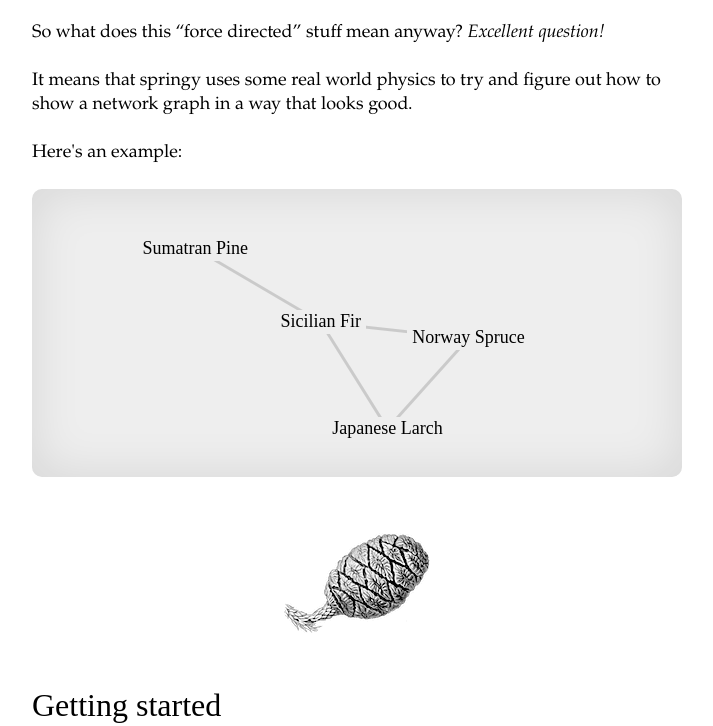
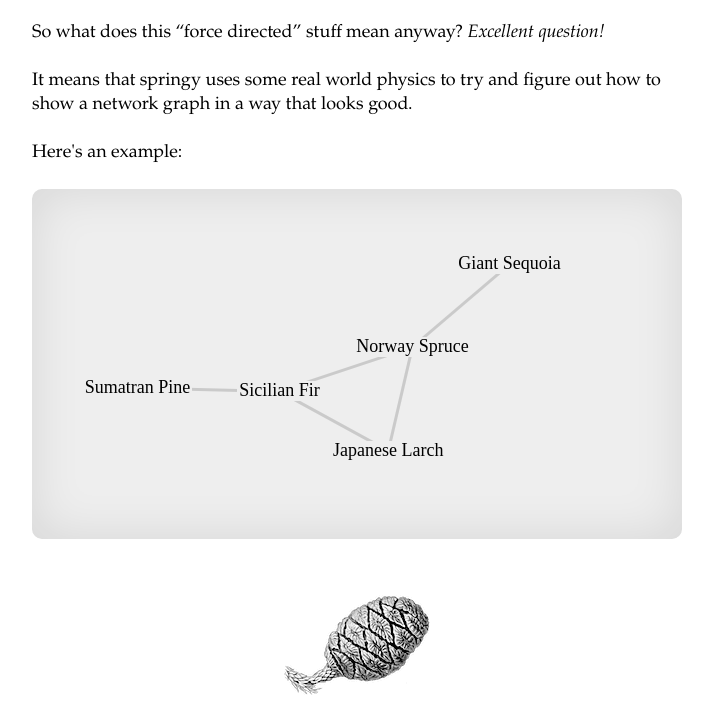
Before and after one commit to dhotson/springy, a plain HTML site: page index.html in a window 1280 px wide. Shown: the part 501-1227 px from the top of the page, without its empty margins (283-996 px from the left). Drawn offline with Linux system fonts and the light colour scheme; a web font is replaced by a local one.

Commit message:
Updated example

```diff
--- a/index.html
+++ b/index.html
@@ -117,7 +117,7 @@
     <p>It means that springy uses some real world physics to try and figure out how to show a network graph in a way that looks good.</p>
     <p>Here's an example:</p>
 
-    <canvas id="demo" class="example" width="650" height="288"></canvas>
+    <canvas id="demo" class="example" width="650" height="350"></canvas>
   </div>
 
   <!-- Here's a Springy worked example right here in the source. Enjoy! :-) -->
@@ -131,16 +131,18 @@
   var node2 = graph.newNode({label: 'Sicilian Fir'});
   var node3 = graph.newNode({label: 'Sumatran Pine'});
   var node4 = graph.newNode({label: 'Japanese Larch'});
+  var node5 = graph.newNode({label: 'Giant Sequoia'});
 
   // connect them with an edge
   graph.newEdge(node1, node2);
   graph.newEdge(node2, node3);
   graph.newEdge(node2, node4);
   graph.newEdge(node1, node4);
+  graph.newEdge(node1, node5);
 
   var layout = new Springy.Layout.ForceDirected(
     graph,
-    200.0, // Spring stiffness
+    300.0, // Spring stiffness
     400.0, // Node repulsion
     0.5 // Damping
   );
@@ -150,11 +152,11 @@
 
   var renderer = new Springy.Renderer(layout,
     function clear() {
-      ctx.clearRect(0, 0, 650, 300);
+      ctx.clearRect(0, 0, 650, 350);
     },
     function drawEdge(edge, p1, p2) {
       ctx.save();
-      ctx.translate(325, 144);
+      ctx.translate(650/2, 350/2);
 
       ctx.strokeStyle = 'rgba(0,0,0,0.15)';
       ctx.lineWidth = 3.0;
@@ -168,14 +170,14 @@
     },
     function drawNode(node, p) {
       ctx.save();
-      ctx.translate(325, 144);
+      ctx.translate(650/2, 350/2);
 
       ctx.font = "18px 'IM Fell English', 'Times New Roman', serif";
 
       var width = ctx.measureText(node.data.label).width;
       var x = p.x * 50;
       var y = p.y * 40;
-      ctx.clearRect(x - width / 2.0 - 5, y - 12, width + 10, 24);
+      ctx.clearRect(x - width / 2.0 - 2, y - 10, width + 4, 20);
       ctx.fillStyle = '#000000';
       ctx.fillText(node.data.label, x - width / 2.0, y + 5);
 
```
